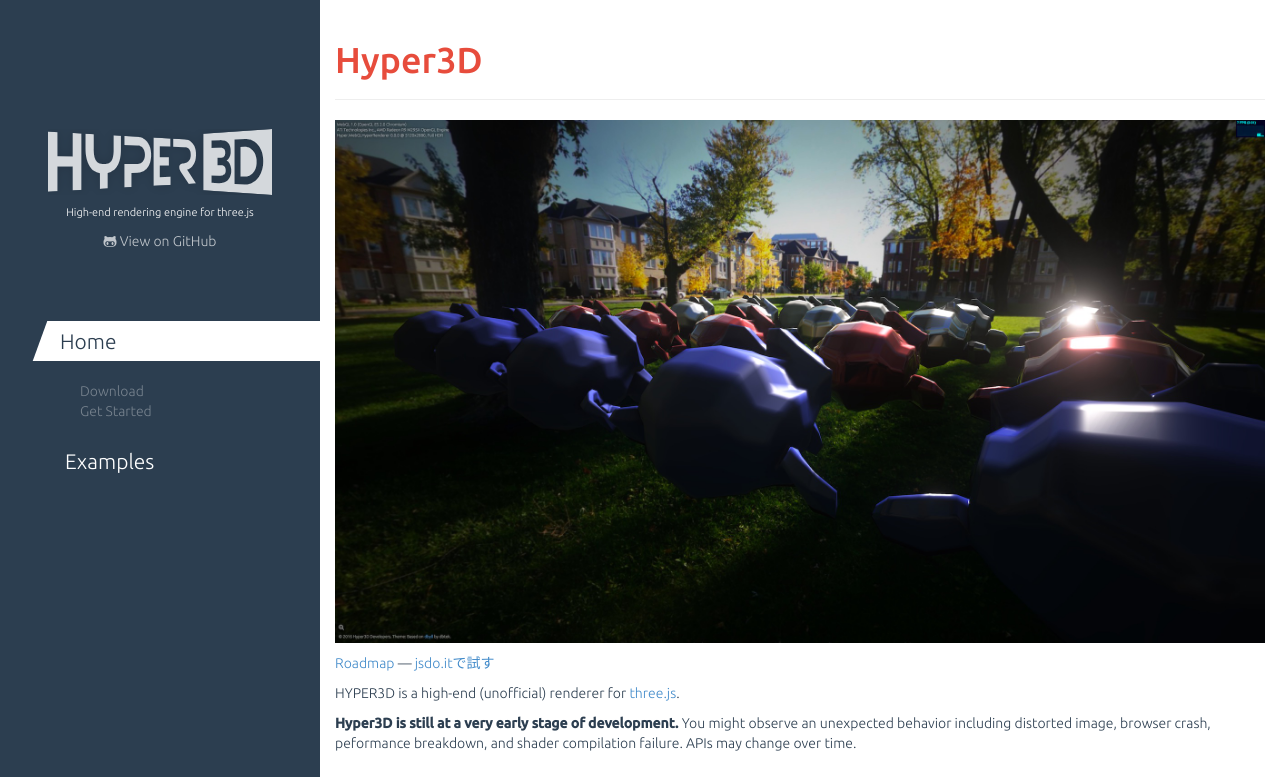
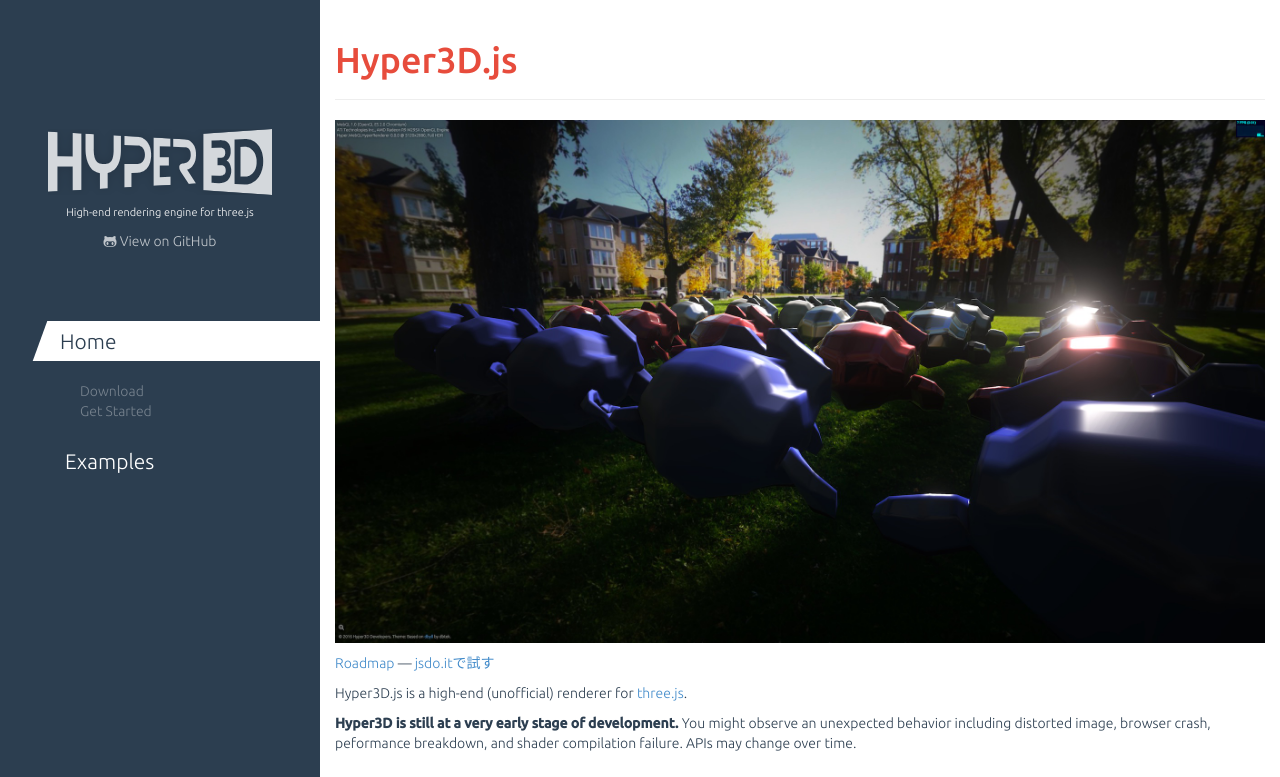
Before and after one commit to Hyper3D/hyper3d.github.io, a Jekyll site: the page built from index.html, in a window 1280 px wide and 1092 px high. Shown: the top 777 px of the window. Built offline with Jekyll 4.4.1, drawn with Linux system fonts in a browser that asks for light colours; Markdown is read by kramdown in place of the engine named in the settings; the list of posts is cut into pages by our own code; some of the changed lines change nothing that is shown.

Commit message:
Update index.html

```diff
--- a/index.html
+++ b/index.html
@@ -1,14 +1,18 @@
 ---
-layout: page
+layout: default
 tagline:
+title: Hyper3D.js - High-end WebGL Renderer for three.js
 ---
+<div class="page-header">
+  <h1>Hyper3D.js</h1>
+</div>
 
 <p><img src="{{ site.baseurl }}/img/hyper3d-materials.jpg" style="max-width: 100%;" alt=""></p>
 
 <p><a href="https://trello.com/b/GN81FAP9/hyper3d-roadmap">Roadmap</a> —
 <a href="http://jsdo.it/yvt/hyper3d-simple2">jsdo.itで試す</a></p>
 
-<p>HYPER3D is a high-end (unofficial) renderer for <a href="http://threejs.org/">three.js</a>.</p>
+<p>Hyper3D.js is a high-end (unofficial) renderer for <a href="http://threejs.org/">three.js</a>.</p>
 
 <p><strong>Hyper3D is still at a very early stage of development.</strong> You might observe an unexpected behavior including distorted image,
 browser crash, peformance breakdown, and shader compilation failure. APIs may change over time.</p>
```
